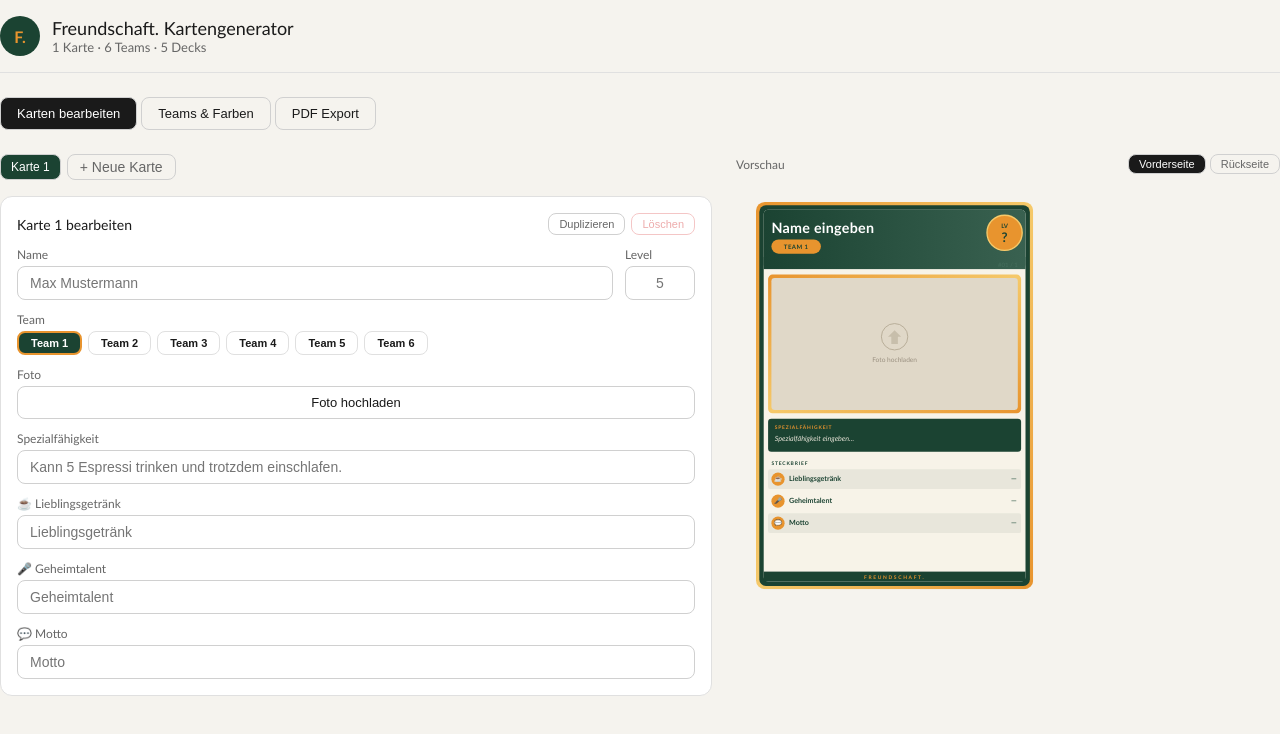
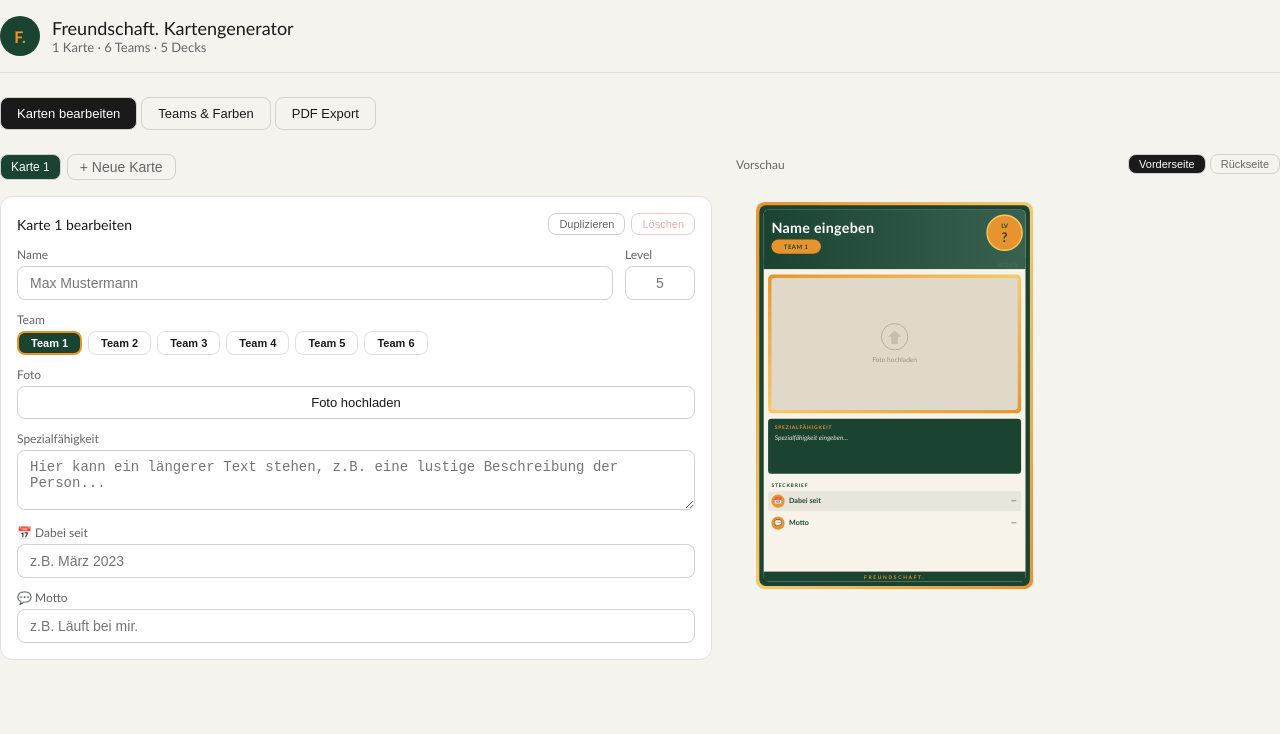
Before and after one commit to simonholling-spec/Freundschaft-Quartett, a React (Vite) app: page / in a window 1280 px wide. Shown: the top 734 px of the page. Built offline with nearby package versions, Linux system fonts and the light colour scheme.

Commit message:
Update App.jsx

```diff
--- a/src/App.jsx
+++ b/src/App.jsx
@@ -10,8 +10,8 @@ const DEFAULT_TEAMS = [
   { name: "Team 6", primary: "#1A5C5C", accent: "#E8942E", light: "#F5C96A" },
 ];
 
-const CATEGORIES = ["Lieblingsgetränk", "Geheimtalent", "Motto"];
-const CAT_ICONS = ["☕", "🎤", "💬"];
+const CATEGORIES = ["Dabei seit", "Motto"];
+const CAT_ICONS = ["📅", "💬"];
 
 const CARD_W = 63;
 const CARD_H = 88;
@@ -100,8 +100,8 @@ function CardPreview({ data, team, index, totalCards }) {
       {photo ? (
         <image
           href={photo}
-          x="28" y="138"
-          width={PX_W - 56} height="240"
+          x="28" y={138 + (data.photoOffsetY || 0)}
+          width={PX_W - 56} height={240 * (data.photoZoom || 1)}
           preserveAspectRatio="xMidYMid slice"
           clipPath={`url(#photo-${index})`}
         />
@@ -118,22 +118,24 @@ function CardPreview({ data, team, index, totalCards }) {
         </g>
       )}
 
-      {/* Spezialfähigkeit banner */}
-      <rect x="22" y="394" width={PX_W - 44} height="60" rx="6" fill={p} />
+      {/* Spezialfähigkeit banner - larger for longer text */}
+      <rect x="22" y="394" width={PX_W - 44} height="100" rx="6" fill={p} />
       <text x="34" y="412" fontSize="9" fill={a} letterSpacing="1.5" fontWeight="700">
         SPEZIALFÄHIGKEIT
       </text>
-      <text x="34" y="434" fontSize="13" fill="#E8E4D8" fontStyle="italic">
-        {specialAbility ? `"${specialAbility}"` : "Spezialfähigkeit eingeben..."}
-      </text>
+      {(specialAbility || "Spezialfähigkeit eingeben...").match(/.{1,40}/g)?.map((line, i) => (
+        <text key={i} x="34" y={432 + i * 18} fontSize="12" fill="#E8E4D8" fontStyle="italic">
+          {i === 0 && specialAbility ? `"${line}` : i === ((specialAbility || "").match(/.{1,40}/g)?.length || 1) - 1 && specialAbility ? `${line}"` : line}
+        </text>
+      ))}
 
       {/* Steckbrief */}
-      <text x="28" y="478" fontSize="9" fill={p} letterSpacing="1.5" fontWeight="700">
+      <text x="28" y="518" fontSize="9" fill={p} letterSpacing="1.5" fontWeight="700">
         STECKBRIEF
       </text>
 
       {CATEGORIES.map((cat, i) => {
-        const y = 490 + i * 40;
+        const y = 530 + i * 40;
         return (
           <g key={cat}>
             {i % 2 === 0 && (
@@ -251,7 +253,7 @@ function generateStrengthValues(numCards) {
 
 const emptyCard = () => ({
   name: "", level: "", photo: null, specialAbility: "",
-  stats: ["", "", ""], teamIndex: 0,
+  stats: ["", ""], teamIndex: 0, photoOffsetY: 0, photoZoom: 1,
 });
 
 export default function App() {
@@ -335,13 +337,19 @@ export default function App() {
     const photoBlock = `<rect x="28" y="138" width="${PX_W - 56}" height="240" rx="6" fill="${data.photo ? '#E0D8C8' : '#D5CCBA'}"/>`;
 
     const statsBlock = CATEGORIES.map((cat, i) => {
-      const y = 490 + i * 40;
+      const y = 530 + i * 40;
       const bg = i % 2 === 0 ? `<rect x="22" y="${y - 4}" width="${PX_W - 44}" height="36" rx="4" fill="${p}" opacity="0.07"/>` : "";
       return `${bg}
         <circle cx="40" cy="${y + 14}" r="12" fill="${a}"/>
         <text x="40" y="${y + 18}" font-size="11" font-weight="800" fill="${p}" text-anchor="middle" font-family="Trebuchet MS,sans-serif">${CAT_ICONS[i]}</text>
         <text x="60" y="${y + 18}" font-size="13" font-weight="700" fill="${p}" font-family="Trebuchet MS,sans-serif">${escXml(cat)}</text>
         <text x="${PX_W - 30}" y="${y + 18}" font-size="13" fill="${lp}" text-anchor="end" font-weight="600" font-family="Trebuchet MS,sans-serif">${escXml(data.stats[i] || "\u2014")}</text>`;
+    }).join("\n");
+
+    const abilityLines = (ability || "...").match(/.{1,40}/g) || ["..."];
+    const abilityBlock = abilityLines.map((line, i) => {
+      const text = i === 0 && data.specialAbility ? `"${line}` : i === abilityLines.length - 1 && data.specialAbility ? `${line}"` : line;
+      return `<text x="34" y="${432 + i * 18}" font-size="12" fill="#E8E4D8" font-style="italic" font-family="Trebuchet MS,sans-serif">${escXml(text)}</text>`;
     }).join("\n");
 
     return `<svg width="${PX_W}" height="${PX_H}" viewBox="0 0 ${PX_W} ${PX_H}" xmlns="http://www.w3.org/2000/svg">
@@ -370,10 +378,10 @@ export default function App() {
       <rect x="22" y="132" width="${PX_W - 44}" height="252" rx="8" fill="url(#border-${index})"/>
       <rect x="28" y="138" width="${PX_W - 56}" height="240" rx="6" fill="#E0D8C8"/>
       ${photoBlock}
-      <rect x="22" y="394" width="${PX_W - 44}" height="60" rx="6" fill="${p}"/>
+      <rect x="22" y="394" width="${PX_W - 44}" height="100" rx="6" fill="${p}"/>
       <text x="34" y="412" font-size="9" fill="${a}" letter-spacing="1.5" font-weight="700" font-family="Trebuchet MS,sans-serif">SPEZIALF\u00c4HIGKEIT</text>
-      <text x="34" y="434" font-size="13" fill="#E8E4D8" font-style="italic" font-family="Trebuchet MS,sans-serif">"${ability}"</text>
-      <text x="28" y="478" font-size="9" fill="${p}" letter-spacing="1.5" font-weight="700" font-family="Trebuchet MS,sans-serif">STECKBRIEF</text>
+      ${abilityBlock}
+      <text x="28" y="518" font-size="9" fill="${p}" letter-spacing="1.5" font-weight="700" font-family="Trebuchet MS,sans-serif">STECKBRIEF</text>
       ${statsBlock}
       <rect x="14" y="${PX_H - 32}" width="${PX_W - 28}" height="18" fill="${p}" clip-path="url(#card-${index})"/>
       <text x="${PX_W / 2}" y="${PX_H - 19}" font-size="9" fill="${a}" text-anchor="middle" letter-spacing="3" font-weight="700" font-family="Trebuchet MS,sans-serif">FREUNDSCHAFT.</text>
@@ -826,17 +834,37 @@ export default function App() {
                 >
                   {card.photo ? "Foto ändern" : "Foto hochladen"}
                 </button>
+                {card.photo && (
+                  <div style={{ marginTop: "8px" }}>
+                    <div style={{ display: "flex", alignItems: "center", gap: "8px", marginBottom: "4px" }}>
+                      <label style={{ ...labelStyle, marginBottom: 0, minWidth: "80px" }}>Verschieben</label>
+                      <input
+                        type="range" min="-120" max="120" value={card.photoOffsetY || 0}
+                        onChange={e => updateCard("photoOffsetY", Number(e.target.value))}
+                        style={{ flex: 1 }}
+                      />
+                    </div>
+                    <div style={{ display: "flex", alignItems: "center", gap: "8px" }}>
+                      <label style={{ ...labelStyle, marginBottom: 0, minWidth: "80px" }}>Zoom</label>
+                      <input
+                        type="range" min="1" max="2" step="0.05" value={card.photoZoom || 1}
+                        onChange={e => updateCard("photoZoom", Number(e.target.value))}
+                        style={{ flex: 1 }}
+                      />
+                    </div>
+                  </div>
+                )}
               </div>
 
               <div style={{ marginBottom: "12px" }}>
                 <label style={labelStyle}>Spezialfähigkeit</label>
-                <input style={inputStyle} value={card.specialAbility} onChange={e => updateCard("specialAbility", e.target.value)} placeholder="Kann 5 Espressi trinken und trotzdem einschlafen." />
+                <textarea style={{ ...inputStyle, minHeight: "60px", resize: "vertical" }} value={card.specialAbility} onChange={e => updateCard("specialAbility", e.target.value)} placeholder="Hier kann ein längerer Text stehen, z.B. eine lustige Beschreibung der Person..." />
               </div>
 
               {CATEGORIES.map((cat, i) => (
-                <div key={cat} style={{ marginBottom: i < 2 ? "12px" : 0 }}>
+                <div key={cat} style={{ marginBottom: i < CATEGORIES.length - 1 ? "12px" : 0 }}>
                   <label style={labelStyle}>{CAT_ICONS[i]} {cat}</label>
-                  <input style={inputStyle} value={card.stats[i]} onChange={e => updateStat(i, e.target.value)} placeholder={cat} />
+                  <input style={inputStyle} value={card.stats[i]} onChange={e => updateStat(i, e.target.value)} placeholder={i === 0 ? "z.B. März 2023" : "z.B. Läuft bei mir."} />
                 </div>
               ))}
             </div>
```
